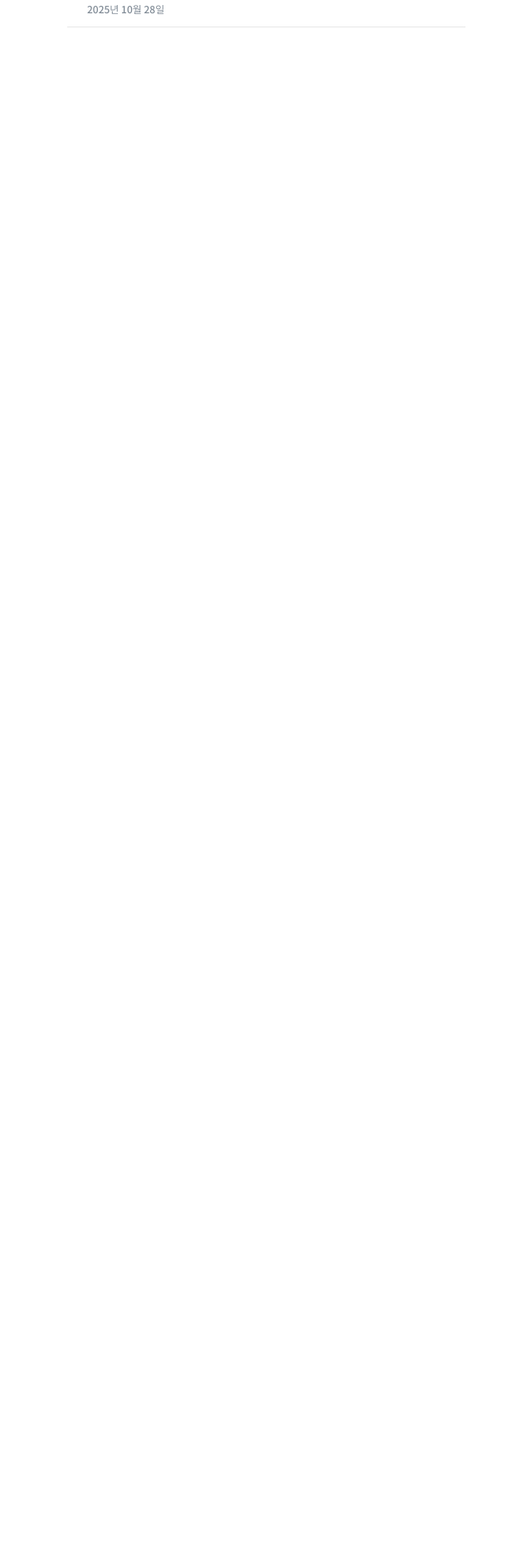
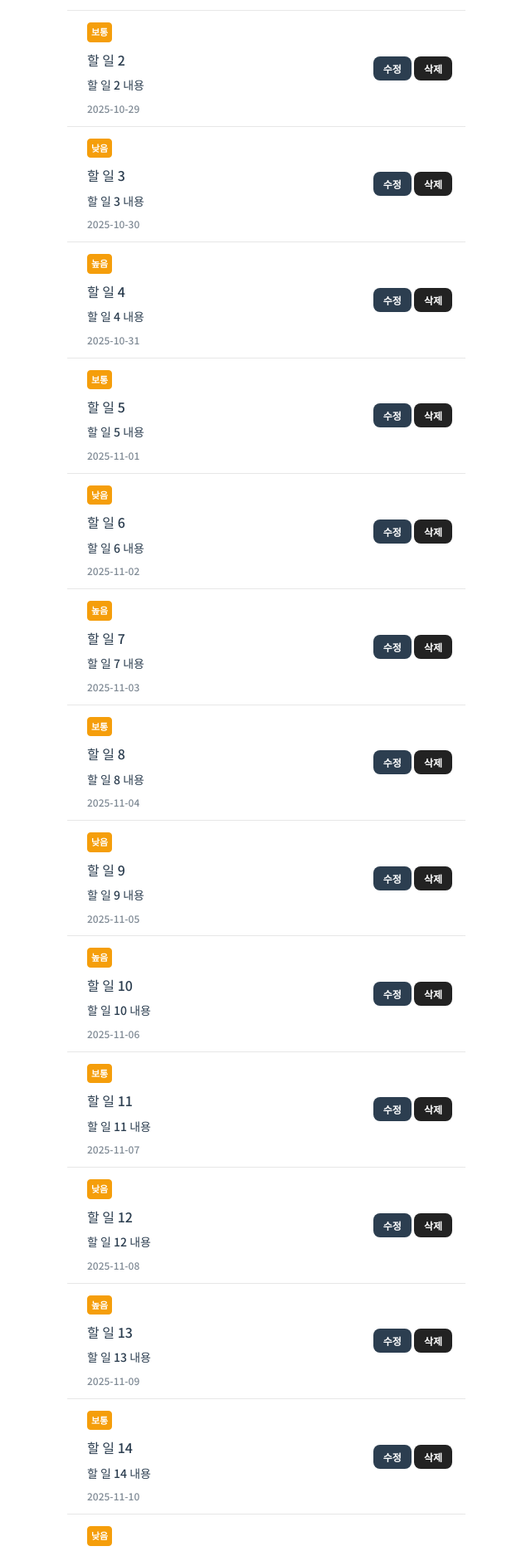
Before and after one commit to suinkimme/krafton-take-home-test, a Vue app: page / in a window 1280 px wide. Shown: the part 609-2484 px from the top of the page at 83% size, without its empty margins (319-959 px from the left). Before the commit the page ends 800 px from the top, so only its background shows below. Built offline with nearby package versions, Linux system fonts and the light colour scheme.

Commit message:
feat: getPriorityLabel 제작

```diff
--- a/src/App.vue
+++ b/src/App.vue
@@ -1,5 +1,6 @@
 <script setup lang="ts">
 import { ref } from 'vue'
+import { getPriorityLabel } from './lib/Todo'
 
 // components
 import ListHeader from './components/ListHeader.vue'
@@ -15,6 +16,43 @@ import Border from './components/Border.vue'
 import Input from './components/Input.vue'
 import Textarea from './components/Textarea.vue'
 
+const todos = ref([
+  { id: 1, title: '할 일 1', description: '할 일 1 내용', date: '2025-10-28', priority: 'high' },
+  { id: 2, title: '할 일 2', description: '할 일 2 내용', date: '2025-10-29', priority: 'medium' },
+  { id: 3, title: '할 일 3', description: '할 일 3 내용', date: '2025-10-30', priority: 'low' },
+  { id: 4, title: '할 일 4', description: '할 일 4 내용', date: '2025-10-31', priority: 'high' },
+  { id: 5, title: '할 일 5', description: '할 일 5 내용', date: '2025-11-01', priority: 'medium' },
+  { id: 6, title: '할 일 6', description: '할 일 6 내용', date: '2025-11-02', priority: 'low' },
+  { id: 7, title: '할 일 7', description: '할 일 7 내용', date: '2025-11-03', priority: 'high' },
+  { id: 8, title: '할 일 8', description: '할 일 8 내용', date: '2025-11-04', priority: 'medium' },
+  { id: 9, title: '할 일 9', description: '할 일 9 내용', date: '2025-11-05', priority: 'low' },
+  { id: 10, title: '할 일 10', description: '할 일 10 내용', date: '2025-11-06', priority: 'high' },
+  {
+    id: 11,
+    title: '할 일 11',
+    description: '할 일 11 내용',
+    date: '2025-11-07',
+    priority: 'medium',
+  },
+  { id: 12, title: '할 일 12', description: '할 일 12 내용', date: '2025-11-08', priority: 'low' },
+  { id: 13, title: '할 일 13', description: '할 일 13 내용', date: '2025-11-09', priority: 'high' },
+  {
+    id: 14,
+    title: '할 일 14',
+    description: '할 일 14 내용',
+    date: '2025-11-10',
+    priority: 'medium',
+  },
+  { id: 15, title: '할 일 15', description: '할 일 15 내용', date: '2025-11-11', priority: 'low' },
+  { id: 16, title: '할 일 16', description: '할 일 16 내용', date: '2025-11-12', priority: 'high' },
+  {
+    id: 17,
+    title: '할 일 17',
+    description: '할 일 17 내용',
+    date: '2025-11-13',
+    priority: 'medium',
+  },
+])
 const priority = ref('medium')
 
 const handlePriorityChange = (value: string) => {
@@ -44,15 +82,12 @@ const handlePriorityChange = (value: string) => {
 
   <Spacing :size="30" />
 
+  <div v-for="(todo, index) in todos" :key="index">
     <ListRow withPadding>
       <template #contents>
-      <Badge status="warning" size="small">높음</Badge>
+        <Badge status="warning" size="small">{{ getPriorityLabel(todo.priority) }}</Badge>
         <Spacing :size="10" />
-      <ListRowTexts
-        top="할 일 1"
-        middle="할 일 1 내용할 일 1 내용할 일 1 내용할 일 1 내용할 일 1 내용할 일 1 내용할 일 1 내용할 일 1 내용"
-        bottom="2025년 10월 28일"
-      />
+        <ListRowTexts :top="todo.title" :middle="todo.description" :bottom="todo.date" />
       </template>
       <template #right>
         <div style="display: flex; gap: 3px">
@@ -61,5 +96,6 @@ const handlePriorityChange = (value: string) => {
         </div>
       </template>
     </ListRow>
-  <Border />
+    <Border v-if="index !== todos.length - 1" />
+  </div>
 </template>
--- /dev/null
+++ b/src/lib/Todo.ts
@@ -0,0 +1,19 @@
+// Priority 상수 정의
+export const PRIORITY = {
+  HIGH: 'high',
+  MEDIUM: 'medium',
+  LOW: 'low',
+} as const
+
+// Priority 타입 정의
+export type Priority = (typeof PRIORITY)[keyof typeof PRIORITY]
+
+// Priority를 한국어로 변환하는 함수
+export const getPriorityLabel = (priority: Priority): string => {
+  const priorityMap: Record<Priority, string> = {
+    [PRIORITY.HIGH]: '높음',
+    [PRIORITY.MEDIUM]: '보통',
+    [PRIORITY.LOW]: '낮음',
+  }
+  return priorityMap[priority]
+}
```
Lines whose indentation alone changed are shown as unchanged.
